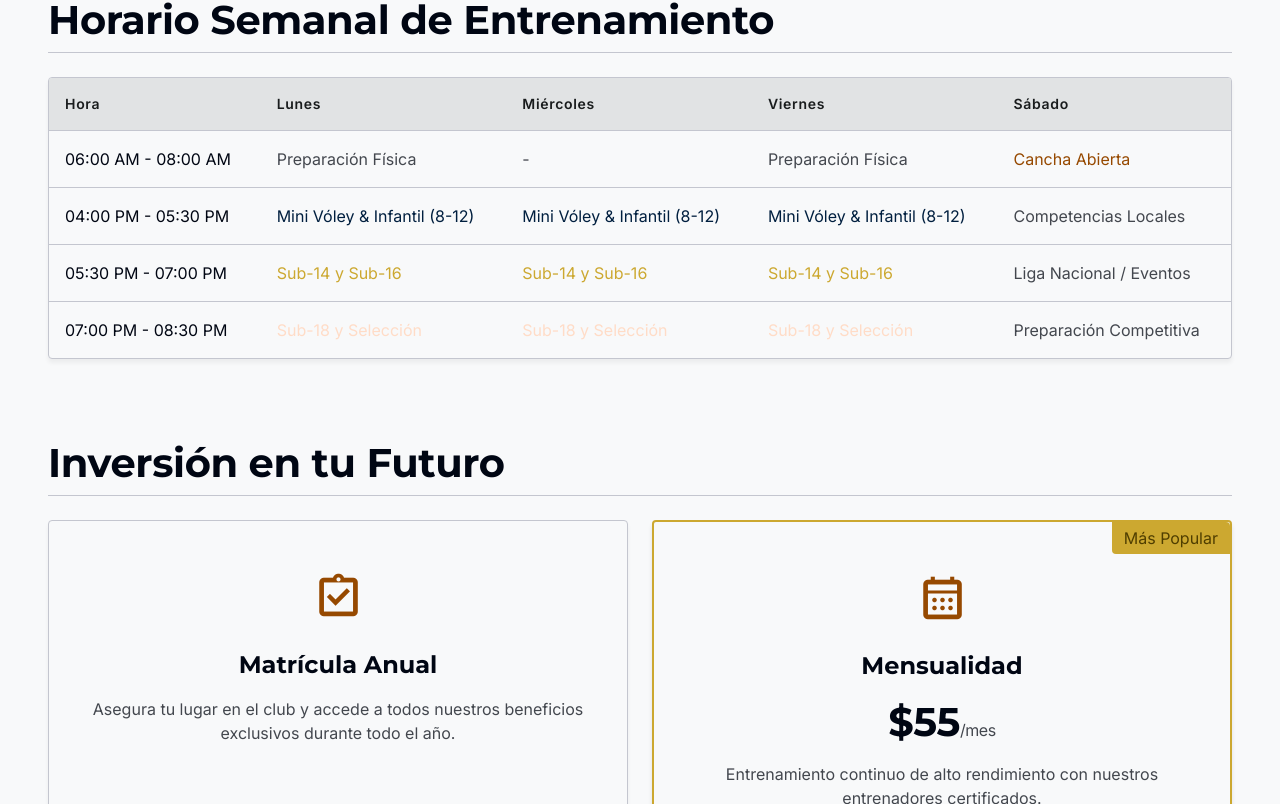
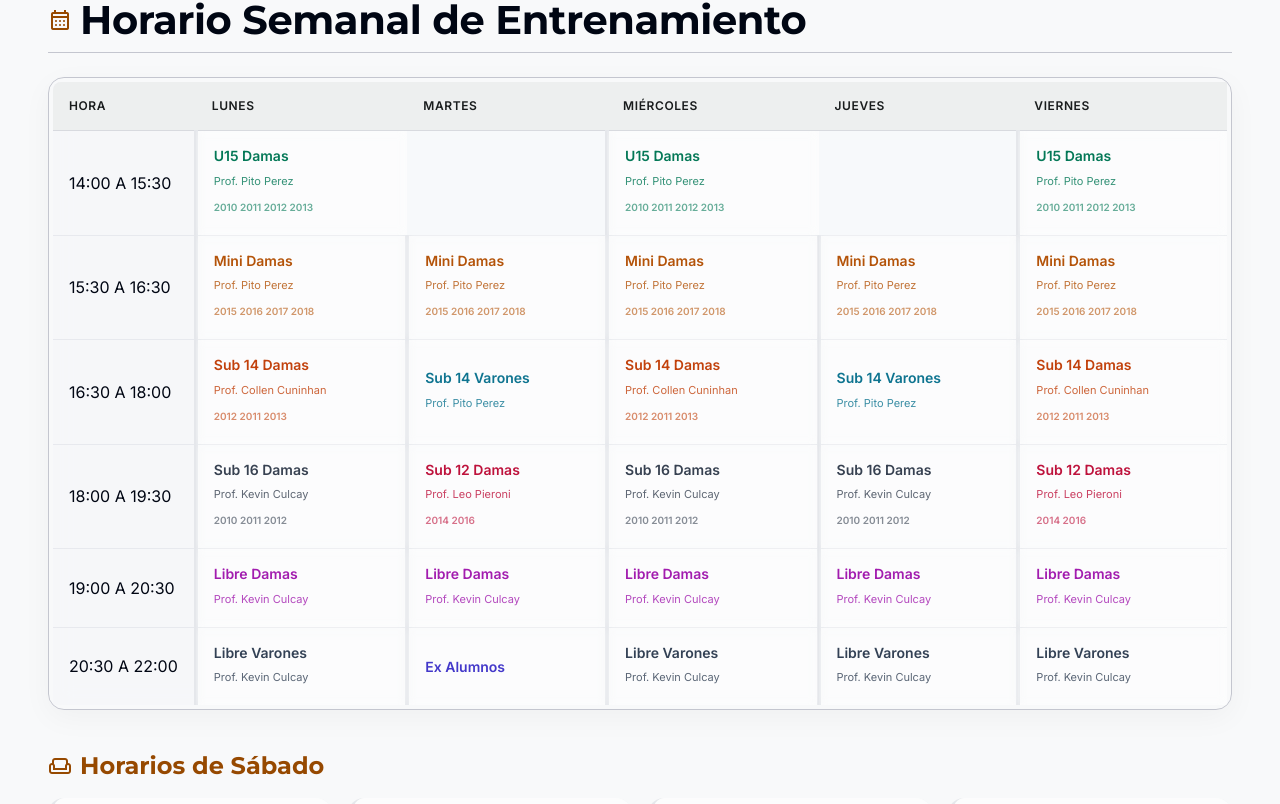
Before and after one commit to Tatorick/ClubPitoPerez, a React (Vite) app in the folder webapp/: page /horarios in a window 1280 px wide. Shown: the part 396-1200 px from the top of the page. Built offline with nearby package versions, Linux system fonts and the light colour scheme; no server answers.

Commit message:
feat: cronograma de entrenamientos dinamico, asignacion de grupos y calendario en perfil

```diff
--- /dev/null
+++ b/webapp/src/data/horariosData.js
@@ -0,0 +1,156 @@
+// src/data/horariosData.js
+
+// Definición de los grupos con sus respectivos profesores y colores elegantes (Tailwind classes)
+export const GRUPOS = {
+  'U15 DAMAS': {
+    nombre: 'U15 Damas',
+    profesor: 'Prof. Pito Perez',
+    anios: '2010 2011 2012 2013',
+    estilo: 'bg-emerald-50 text-emerald-700 border-emerald-200'
+  },
+  'MINI DAMAS': {
+    nombre: 'Mini Damas',
+    profesor: 'Prof. Pito Perez',
+    anios: '2015 2016 2017 2018',
+    estilo: 'bg-amber-50 text-amber-700 border-amber-200'
+  },
+  'SUB 14 DAMAS': {
+    nombre: 'Sub 14 Damas',
+    profesor: 'Prof. Collen Cuninhan',
+    anios: '2012 2011 2013',
+    estilo: 'bg-orange-50 text-orange-700 border-orange-200'
+  },
+  'SUB 16 DAMAS': {
+    nombre: 'Sub 16 Damas',
+    profesor: 'Prof. Kevin Culcay',
+    anios: '2010 2011 2012',
+    estilo: 'bg-gray-50 text-gray-700 border-gray-200'
+  },
+  'LIBRE DAMAS': {
+    nombre: 'Libre Damas',
+    profesor: 'Prof. Kevin Culcay',
+    anios: '',
+    estilo: 'bg-fuchsia-50 text-fuchsia-700 border-fuchsia-200'
+  },
+  'LIBRE VARONES': {
+    nombre: 'Libre Varones',
+    profesor: 'Prof. Kevin Culcay',
+    anios: '',
+    estilo: 'bg-slate-100 text-slate-700 border-slate-300'
+  },
+  'SUB 14 VARONES': {
+    nombre: 'Sub 14 Varones',
+    profesor: 'Prof. Pito Perez',
+    anios: '',
+    estilo: 'bg-cyan-50 text-cyan-700 border-cyan-200'
+  },
+  'SUB 12 DAMAS': {
+    nombre: 'Sub 12 Damas',
+    profesor: 'Prof. Leo Pieroni',
+    anios: '2014 2016',
+    estilo: 'bg-rose-50 text-rose-700 border-rose-200'
+  },
+  'EX ALUMNOS': {
+    nombre: 'Ex Alumnos',
+    profesor: '',
+    anios: '',
+    estilo: 'bg-indigo-50 text-indigo-700 border-indigo-200'
+  }
+};
+
+// Horarios de Lunes a Viernes
+export const HORARIOS_SEMANA = [
+  {
+    hora: '14:00 A 15:30',
+    Lunes: 'U15 DAMAS',
+    Martes: null,
+    Miércoles: 'U15 DAMAS',
+    Jueves: null,
+    Viernes: 'U15 DAMAS'
+  },
+  {
+    hora: '15:30 A 16:30',
+    Lunes: 'MINI DAMAS',
+    Martes: 'MINI DAMAS',
+    Miércoles: 'MINI DAMAS',
+    Jueves: 'MINI DAMAS',
+    Viernes: 'MINI DAMAS'
+  },
+  {
+    hora: '16:30 A 18:00',
+    Lunes: 'SUB 14 DAMAS',
+    Martes: 'SUB 14 VARONES',
+    Miércoles: 'SUB 14 DAMAS',
+    Jueves: 'SUB 14 VARONES',
+    Viernes: 'SUB 14 DAMAS'
+  },
+  {
+    hora: '18:00 A 19:30',
+    Lunes: 'SUB 16 DAMAS',
+    Martes: 'SUB 12 DAMAS',
+    Miércoles: 'SUB 16 DAMAS',
+    Jueves: 'SUB 16 DAMAS',
+    Viernes: 'SUB 12 DAMAS'
+  },
+  {
+    hora: '19:00 A 20:30',
+    Lunes: 'LIBRE DAMAS',
+    Martes: 'LIBRE DAMAS',
+    Miércoles: 'LIBRE DAMAS',
+    Jueves: 'LIBRE DAMAS',
+    Viernes: 'LIBRE DAMAS'
+  },
+  {
+    hora: '20:30 A 22:00',
+    Lunes: 'LIBRE VARONES',
+    Martes: 'EX ALUMNOS',
+    Miércoles: 'LIBRE VARONES',
+    Jueves: 'LIBRE VARONES',
+    Viernes: 'LIBRE VARONES'
+  }
+];
+
+// Horarios de Sábado
+export const HORARIOS_SABADO = [
+  { hora: '08:00 A 09:30', grupo: 'SUB 14 DAMAS' },
+  { hora: '09:30 A 11:00', grupo: 'SUB 14 VARONES' },
+  { hora: '11:00 A 12:30', grupo: 'SUB 12 DAMAS' },
+  { hora: '12:30 A 14:00', grupo: 'SUB 16 DAMAS' }
+];
+
+// Array plano de todos los grupos para los selects
+export const LISTA_GRUPOS = Object.keys(GRUPOS);
+
+/**
+ * Función auxiliar para obtener el horario de un deportista según su grupo
+ * @param {string} grupo
+ * @returns {Array} Array de objetos { dia, hora }
+ */
+export function obtenerHorarioPorGrupo(grupo) {
+  if (!grupo || !GRUPOS[grupo]) return [];
+
+  const dias = ['Lunes', 'Martes', 'Miércoles', 'Jueves', 'Viernes'];
+  const horario = [];
+
+  // Buscar en semana
+  HORARIOS_SEMANA.forEach(slot => {
+    dias.forEach(dia => {
+      if (slot[dia] === grupo) {
+        horario.push({ dia, hora: slot.hora });
+      }
+    });
+  });
+
+  // Buscar en sábado
+  HORARIOS_SABADO.forEach(slot => {
+    if (slot.grupo === grupo) {
+      horario.push({ dia: 'Sábado', hora: slot.hora });
+    }
+  });
+
+  // Ordenar días
+  const ordenDias = { 'Lunes': 1, 'Martes': 2, 'Miércoles': 3, 'Jueves': 4, 'Viernes': 5, 'Sábado': 6 };
+  horario.sort((a, b) => ordenDias[a.dia] - ordenDias[b.dia]);
+
+  return horario;
+}
--- a/webapp/src/pages/Horarios.jsx
+++ b/webapp/src/pages/Horarios.jsx
@@ -1,4 +1,5 @@
 import { useState } from 'react';
+import { GRUPOS, HORARIOS_SEMANA, HORARIOS_SABADO } from '../data/horariosData';
 
 export default function Horarios() {
   const [modalOpen, setModalOpen] = useState(false);
@@ -15,10 +16,28 @@ export default function Horarios() {
     document.body.style.overflow = 'auto';
   };
 
+  // Función para renderizar la celda de un grupo de forma elegante
+  const renderCell = (grupoId) => {
+    if (!grupoId) return <td className="p-4 bg-surface/30"></td>;
+    const grupo = GRUPOS[grupoId];
+    if (!grupo) return <td className="p-4">{grupoId}</td>;
+
+    return (
+      <td className={`p-4 border-l-4 ${grupo.estilo.replace('border-', 'border-l-')} bg-white/50 backdrop-blur-sm transition-all hover:shadow-md cursor-default group`}>
+        <div className="flex flex-col h-full justify-center">
+          <span className="font-bold text-sm leading-tight group-hover:scale-105 transition-transform origin-left">{grupo.nombre}</span>
+          {grupo.profesor && <span className="text-[11px] opacity-80 mt-1">{grupo.profesor}</span>}
+          {grupo.anios && <span className="text-[10px] font-semibold opacity-60 mt-0.5">{grupo.anios}</span>}
+        </div>
+      </td>
+    );
+  };
+
   return (
     <div className="bg-background text-on-background font-body-md w-full max-w-[1280px] mx-auto px-margin-mobile md:px-margin-desktop py-section-gap flex flex-col gap-section-gap">
       {/* Hero Section */}
-      <section className="text-center flex flex-col items-center gap-gutter">
+      <section className="text-center flex flex-col items-center gap-gutter relative">
+        <div className="absolute top-1/2 left-1/2 -translate-x-1/2 -translate-y-1/2 w-full max-w-2xl h-32 bg-primary/5 blur-3xl -z-10 rounded-full pointer-events-none"></div>
         <h1 className="font-display-lg text-display-lg text-primary">Entrena como un Profesional.</h1>
         <p className="font-body-lg text-body-lg text-on-surface-variant max-w-2xl">
           Explora nuestros horarios de entrenamiento de élite y niveles de membresía diseñados para elevar tu juego al siguiente nivel.
@@ -27,49 +46,58 @@ export default function Horarios() {
 
       {/* Schedule Section */}
       <section className="flex flex-col gap-gutter">
-        <h2 className="font-headline-lg text-headline-lg text-primary border-b border-outline-variant pb-2">Horario Semanal de Entrenamiento</h2>
-        <div className="overflow-x-auto bg-surface border border-outline-variant rounded-lg shadow-[0_4px_4px_rgba(0,0,0,0.05)]">
-          <table className="w-full text-left border-collapse min-w-[600px]">
+        <h2 className="font-headline-lg text-headline-lg text-primary border-b border-outline-variant pb-2 flex items-center gap-2">
+          <span className="material-symbols-outlined text-secondary">calendar_month</span>
+          Horario Semanal de Entrenamiento
+        </h2>
+
+        <div className="overflow-x-auto bg-surface/80 backdrop-blur-md border border-outline-variant rounded-2xl shadow-[0_8px_30px_rgb(0,0,0,0.04)] p-1">
+          <table className="w-full text-left border-collapse min-w-[800px]">
             <thead>
-              <tr className="bg-surface-variant text-on-surface font-label-bold text-label-bold">
-                <th className="p-4 border-b border-outline-variant">Hora</th>
-                <th className="p-4 border-b border-outline-variant">Lunes</th>
-                <th className="p-4 border-b border-outline-variant">Miércoles</th>
-                <th className="p-4 border-b border-outline-variant">Viernes</th>
-                <th className="p-4 border-b border-outline-variant">Sábado</th>
+              <tr className="bg-surface-variant/50 text-on-surface font-label-bold text-label-bold uppercase tracking-wider text-xs">
+                <th className="p-4 border-b border-outline-variant/50 rounded-tl-xl w-32">Hora</th>
+                <th className="p-4 border-b border-outline-variant/50">Lunes</th>
+                <th className="p-4 border-b border-outline-variant/50">Martes</th>
+                <th className="p-4 border-b border-outline-variant/50">Miércoles</th>
+                <th className="p-4 border-b border-outline-variant/50">Jueves</th>
+                <th className="p-4 border-b border-outline-variant/50">Viernes</th>
               </tr>
             </thead>
-            <tbody className="text-body-md text-on-surface-variant">
-              <tr className="hover:bg-surface-bright transition-colors border-b border-outline-variant">
-                <td className="p-4 font-label-bold text-primary">06:00 AM - 08:00 AM</td>
-                <td className="p-4">Preparación Física</td>
-                <td className="p-4">-</td>
-                <td className="p-4">Preparación Física</td>
-                <td className="p-4 text-secondary font-label-bold">Cancha Abierta</td>
-              </tr>
-              <tr className="hover:bg-surface-bright transition-colors border-b border-outline-variant">
-                <td className="p-4 font-label-bold text-primary">04:00 PM - 05:30 PM</td>
-                <td className="p-4 text-primary-container font-label-bold">Mini Vóley & Infantil (8-12)</td>
-                <td className="p-4 text-primary-container font-label-bold">Mini Vóley & Infantil (8-12)</td>
-                <td className="p-4 text-primary-container font-label-bold">Mini Vóley & Infantil (8-12)</td>
-                <td className="p-4">Competencias Locales</td>
-              </tr>
-              <tr className="hover:bg-surface-bright transition-colors border-b border-outline-variant">
-                <td className="p-4 font-label-bold text-primary">05:30 PM - 07:00 PM</td>
-                <td className="p-4 text-tertiary-container font-label-bold">Sub-14 y Sub-16</td>
-                <td className="p-4 text-tertiary-container font-label-bold">Sub-14 y Sub-16</td>
-                <td className="p-4 text-tertiary-container font-label-bold">Sub-14 y Sub-16</td>
-                <td className="p-4">Liga Nacional / Eventos</td>
-              </tr>
-              <tr className="hover:bg-surface-bright transition-colors">
-                <td className="p-4 font-label-bold text-primary">07:00 PM - 08:30 PM</td>
-                <td className="p-4 font-label-bold text-secondary-fixed">Sub-18 y Selección</td>
-                <td className="p-4 font-label-bold text-secondary-fixed">Sub-18 y Selección</td>
-                <td className="p-4 font-label-bold text-secondary-fixed">Sub-18 y Selección</td>
-                <td className="p-4">Preparación Competitiva</td>
-              </tr>
+            <tbody className="text-body-md text-on-surface-variant divide-y divide-outline-variant/30">
+              {HORARIOS_SEMANA.map((slot, i) => (
+                <tr key={i} className="hover:bg-surface-bright/40 transition-colors">
+                  <td className="p-4 font-label-bold text-primary whitespace-nowrap bg-surface-variant/10">{slot.hora}</td>
+                  {renderCell(slot.Lunes)}
+                  {renderCell(slot.Martes)}
+                  {renderCell(slot.Miércoles)}
+                  {renderCell(slot.Jueves)}
+                  {renderCell(slot.Viernes)}
+                </tr>
+              ))}
             </tbody>
           </table>
+        </div>
+
+        {/* Schedule Sábado */}
+        <div className="mt-4">
+          <h3 className="font-headline-md text-headline-md text-secondary mb-4 flex items-center gap-2">
+            <span className="material-symbols-outlined">weekend</span>
+            Horarios de Sábado
+          </h3>
+          <div className="grid grid-cols-1 sm:grid-cols-2 md:grid-cols-4 gap-4">
+            {HORARIOS_SABADO.map((slot, i) => {
+              const grupo = GRUPOS[slot.grupo];
+              return (
+                <div key={i} className={`p-5 rounded-2xl border-l-4 ${grupo.estilo.replace('border-', 'border-l-')} flex flex-col gap-2 shadow-sm hover:shadow-md transition-shadow bg-white/50 backdrop-blur-sm`}>
+                  <div className="font-bold text-lg">{slot.hora}</div>
+                  <div>
+                    <div className="font-bold text-sm text-gray-800">{grupo.nombre}</div>
+                    <div className="text-xs opacity-80">{grupo.profesor}</div>
+                  </div>
+                </div>
+              );
+            })}
+          </div>
         </div>
       </section>
 
```
Also changed, not shown: webapp/src/components/admin/MemberModal.jsx (+4 -5 lines), webapp/src/pages/Perfil.jsx (+24 -1 lines).
